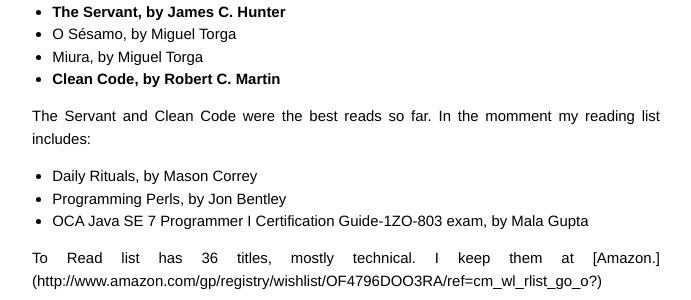
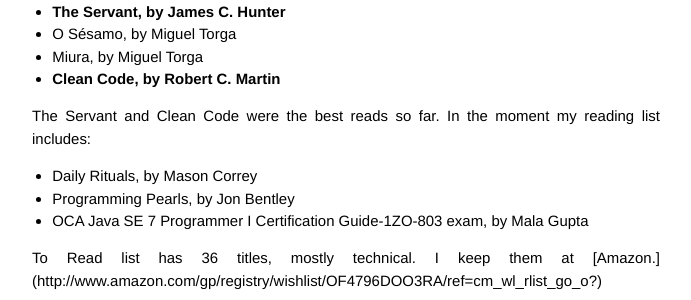
Before and after one commit to georgeanderson/georgeanderson.github.io, a Jekyll site: the page built from _posts/2013-11-20-book-list-2013.md, in a window 1280 px wide. Shown: the part 343-643 px from the top of the page, without its empty margins (294-985 px from the left). Built offline with Jekyll 4.4.1, drawn with Linux system fonts in a browser that asks for light colours.

Commit message:
Fixed typos

```diff
--- a/_posts/2013-11-20-book-list-2013.md
+++ b/_posts/2013-11-20-book-list-2013.md
@@ -14,10 +14,10 @@
 * Miura, by Miguel Torga
 * **Clean Code, by Robert C. Martin**
 
-The Servant and Clean Code were the best reads so far. In the momment my reading list includes:
+The Servant and Clean Code were the best reads so far. In the moment my reading list includes:
 
 * Daily Rituals, by Mason Correy
-* Programming Perls, by Jon Bentley
+* Programming Pearls, by Jon Bentley
 * OCA Java SE 7 Programmer I Certification Guide-1ZO-803 exam, by Mala Gupta
 
 To Read list has 36 titles, mostly technical. I keep them at [Amazon.] (http://www.amazon.com/gp/registry/wishlist/OF4796DOO3RA/ref=cm_wl_rlist_go_o?)
```
